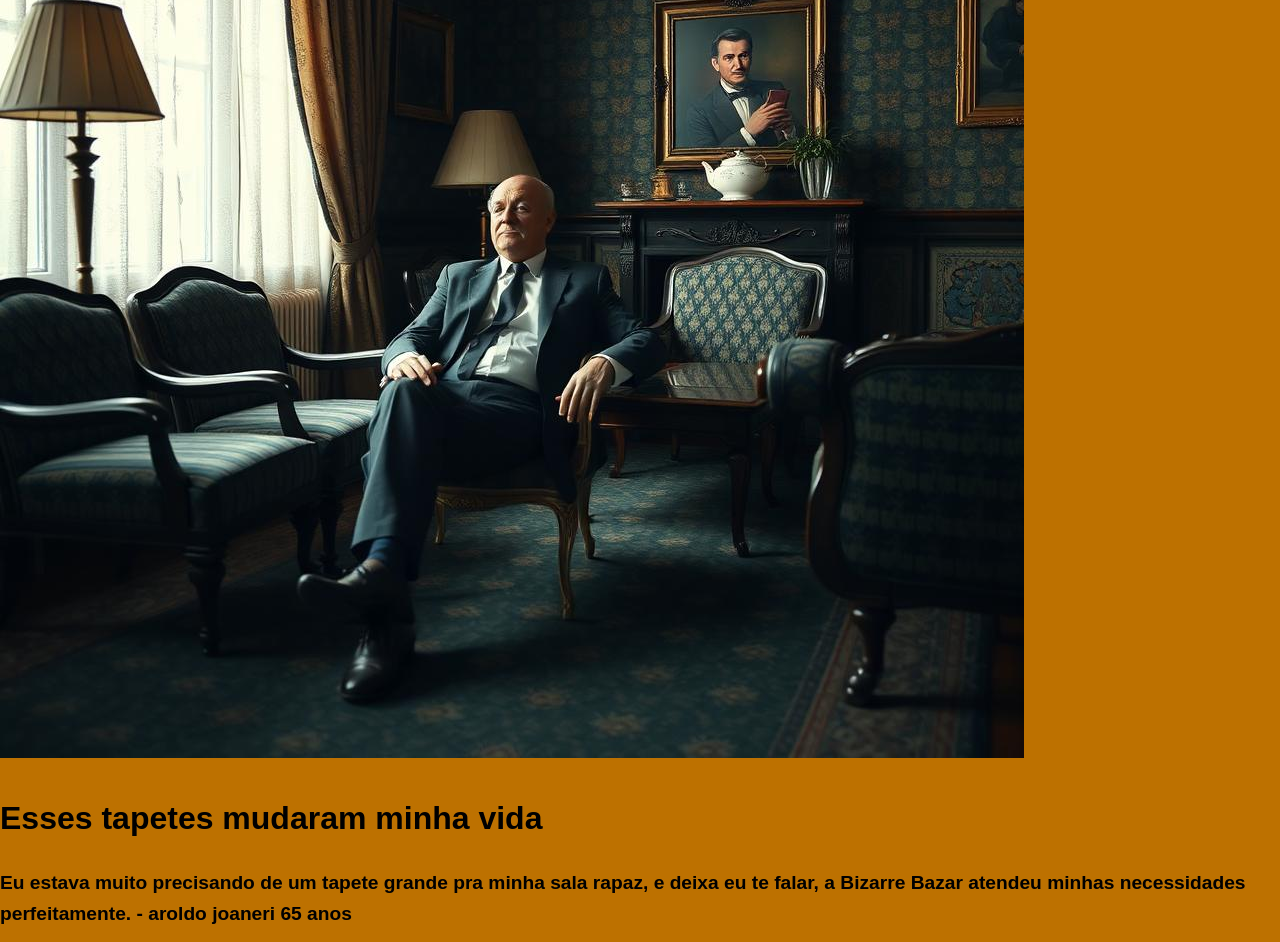
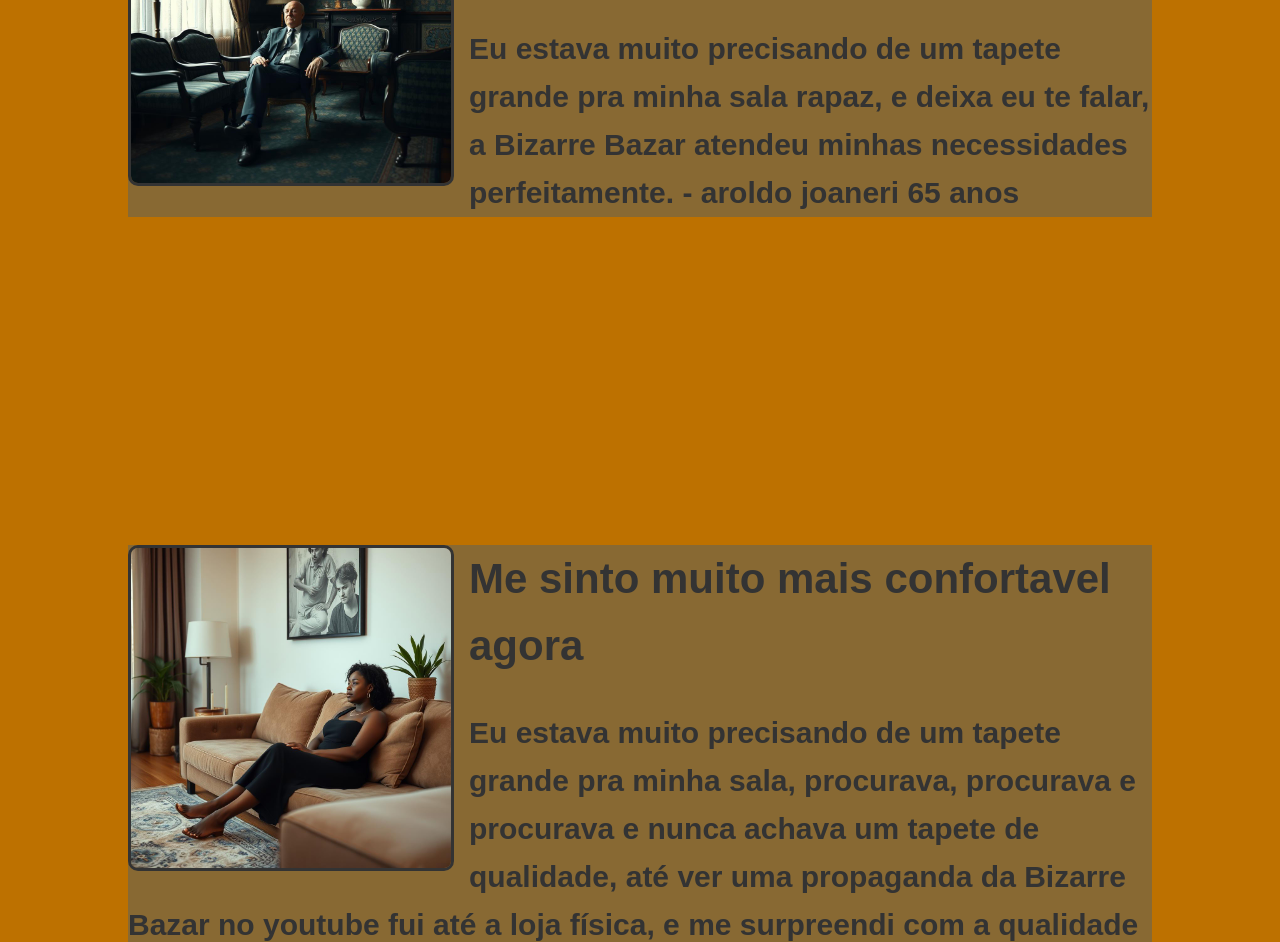
Before and after one commit to Kaua-Vitor/tapetes, a plain HTML site: page sobre.html in a window 1280 px wide. Shown: the part 676-1618 px from the top of the page. Drawn offline with Linux system fonts and the light colour scheme.

Commit message:
Update style.css
coloquei mais classes utilizáveis

```diff
--- a/style.css
+++ b/style.css
@@ -83,7 +83,7 @@ margin-bottom: 0.8rem;
     align-items: center;                         /* Centraliza horizontalmente */
     text-align: center;                          /* Centraliza o texto dentro do contêiner */
     height: 100%;                                /* Faz o contêiner ocupar toda a altura da tela */
-    background-image: url('tapete_banner.jpeg'); /* Caminho para a imagem de fundo */
+    background-image: url('imagens/tapete_banner.jpeg'); /* Caminho para a imagem de fundo */
     background-size: cover;                      /* Ajusta a imagem para cobrir todo o contêiner */
     background-position: center;                 /* Centraliza a imagem */
     background-repeat: no-repeat;                /* Evita que a imagem se repita */
@@ -120,3 +120,39 @@ margin-bottom: 0.8rem;
     padding: 10px;
     background-color: #886933;
 }
+
+
+.format_caixa{
+    max-width: 320px;
+    float: left;
+    border: #333 3px solid;
+    border-radius: 10px;
+    margin-right: 15px;
+
+}
+
+.wrapper{
+ margin: 150px auto;
+ width: 80%;
+}
+
+.text_box{
+    color: #333;
+    background-color: #886933;
+}
+
+.text_box h2{
+    font-size: 42px;
+}
+
+.text_box p{
+    font-size: 30px;
+}
+
+.img_prod{
+    max-width: 10%;
+    max-height: 10%;
+    border: #333;
+    border-style: solid;
+    border-radius: 20px;
+}
```
